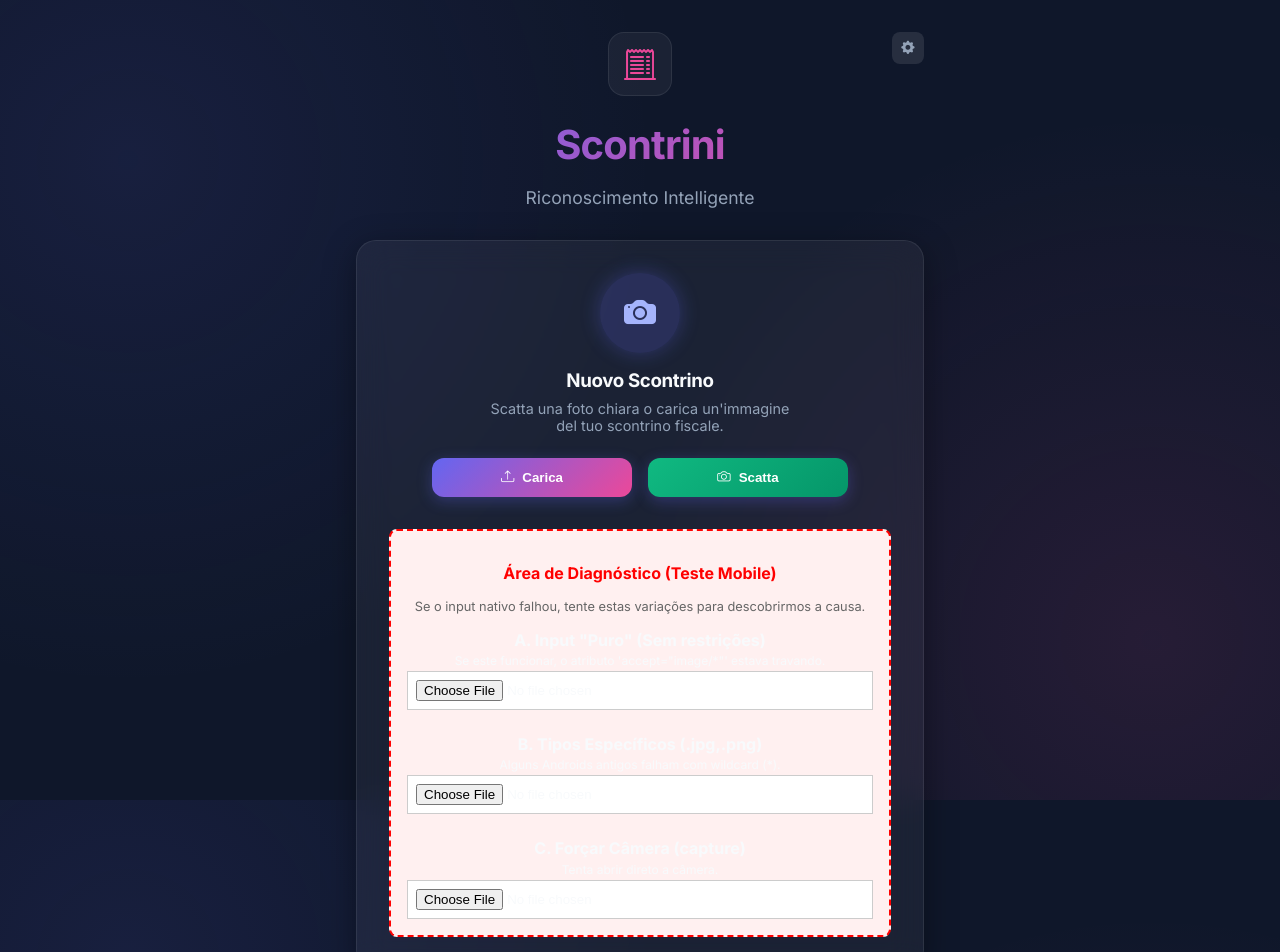
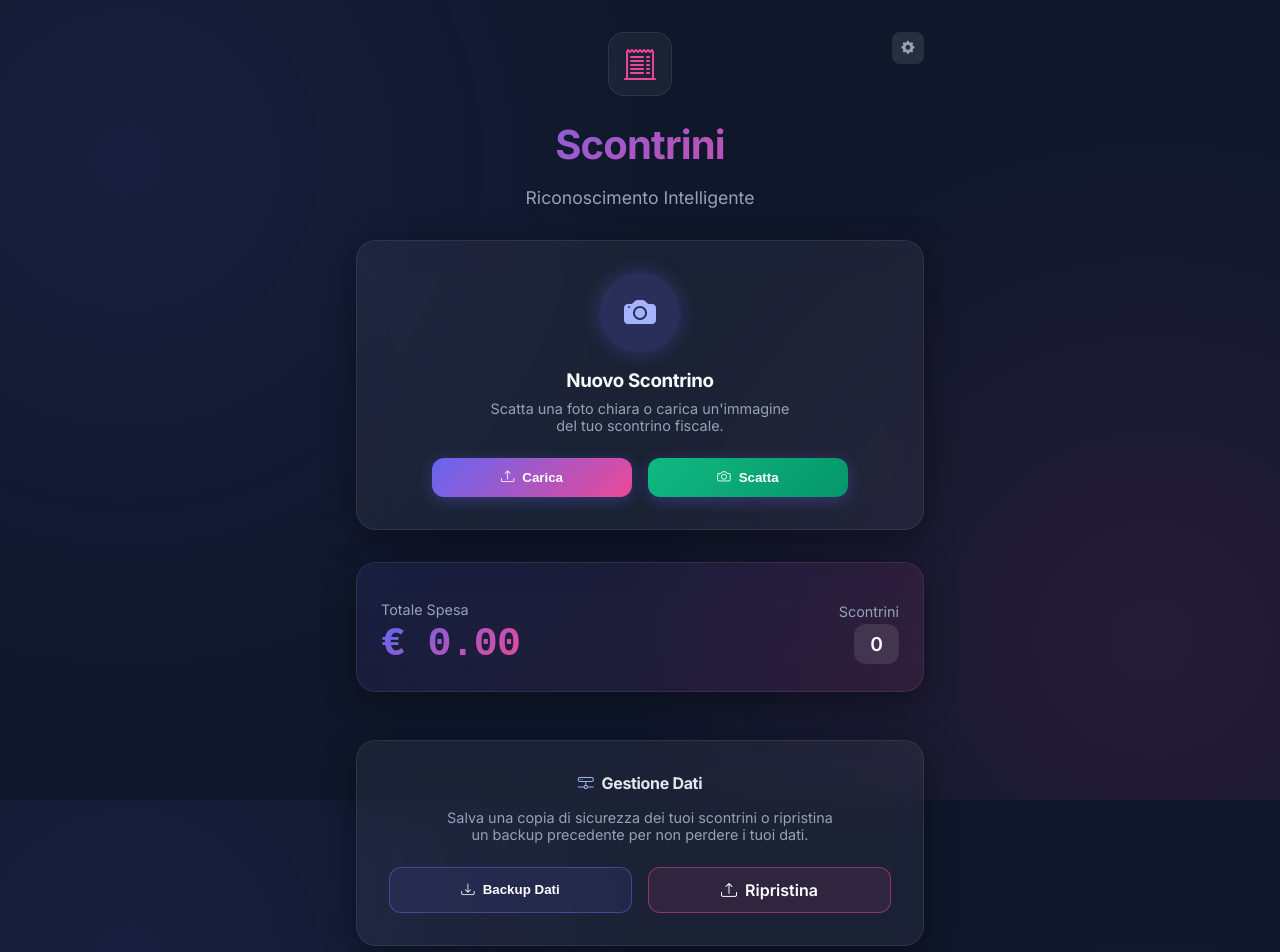
Before and after one commit to edymetal/scontrini, a React (Vite) app: page / in a window 1280 px wide. Shown: the top 952 px of the page. Built offline with nearby package versions, Linux system fonts and the light colour scheme; no server answers.

Commit message:
correcao do "carica" v5

```diff
--- a/src/components/UploadSection.jsx
+++ b/src/components/UploadSection.jsx
@@ -15,6 +15,13 @@ const UploadSection = ({ onImageUpload, isProcessing }) => {
     const handleFileChange = (e) => {
         const file = e.target.files[0];
         if (file) {
+            // Validate file type manually since we removed the accept attribute for Android compatibility
+            if (!file.type.startsWith('image/')) {
+                alert("Per favore seleziona solo file immagine (JPG, PNG, ecc).");
+                e.target.value = ''; // Reset input
+                return;
+            }
+
             onImageUpload(file);
             // Reset input value to allow selecting the same file again
             e.target.value = '';
@@ -205,7 +212,7 @@ const UploadSection = ({ onImageUpload, isProcessing }) => {
                     <input
                         ref={fileInputRef}
                         type="file"
-                        accept="image/*"
+                        /* accept attribute removed for better Android compatibility */
                         onChange={handleFileChange}
                         disabled={isProcessing}
                         style={{ display: 'none' }}
@@ -267,51 +274,6 @@ const UploadSection = ({ onImageUpload, isProcessing }) => {
                         )}
                     </button>
                 </div>
-                <div style={{ marginTop: '2rem', padding: '1rem', border: '2px dashed red', borderRadius: '8px', background: '#fff0f0' }}>
-                    <p style={{ color: 'red', fontWeight: 'bold', marginBottom: '1rem', textAlign: 'center' }}>Área de Diagnóstico (Teste Mobile)</p>
-                    <p style={{ fontSize: '0.8rem', color: '#666', marginBottom: '1rem', textAlign: 'center' }}>
-                        Se o input nativo falhou, tente estas variações para descobrirmos a causa.
-                    </p>
-
-                    <div style={{ display: 'flex', flexDirection: 'column', gap: '1.5rem' }}>
-
-                        {/* Variação 1: Input totalmente limpo */}
-                        <div>
-                            <label style={{ fontWeight: 'bold', display: 'block', marginBottom: '0.2rem' }}>A. Input "Puro" (Sem restrições)</label>
-                            <p style={{ fontSize: '0.75rem', margin: 0 }}>Se este funcionar, o atributo 'accept="image/*"' estava travando.</p>
-                            <input
-                                type="file"
-                                onChange={handleFileChange}
-                                style={{ display: 'block', width: '100%', padding: '0.5rem', marginTop: '0.2rem', background: 'white', border: '1px solid #ccc' }}
-                            />
-                        </div>
-
-                        {/* Variação 2: Especificar extensões em vez de wildcard */}
-                        <div>
-                            <label style={{ fontWeight: 'bold', display: 'block', marginBottom: '0.2rem' }}>B. Tipos Específicos (.jpg,.png)</label>
-                            <p style={{ fontSize: '0.75rem', margin: 0 }}>Alguns Androids antigos falham com wildcard (*).</p>
-                            <input
-                                type="file"
-                                accept="image/jpeg,image/png,image/heic"
-                                onChange={handleFileChange}
-                                style={{ display: 'block', width: '100%', padding: '0.5rem', marginTop: '0.2rem', background: 'white', border: '1px solid #ccc' }}
-                            />
-                        </div>
-
-                        {/* Variação 3: Forçar câmera */}
-                        <div>
-                            <label style={{ fontWeight: 'bold', display: 'block', marginBottom: '0.2rem' }}>C. Forçar Câmera (capture)</label>
-                            <p style={{ fontSize: '0.75rem', margin: 0 }}>Tenta abrir direto a câmera.</p>
-                            <input
-                                type="file"
-                                accept="image/*"
-                                capture="environment"
-                                onChange={handleFileChange}
-                                style={{ display: 'block', width: '100%', padding: '0.5rem', marginTop: '0.2rem', background: 'white', border: '1px solid #ccc' }}
-                            />
-                        </div>
-                    </div>
-                </div>
             </div>
         </>
     );
```
